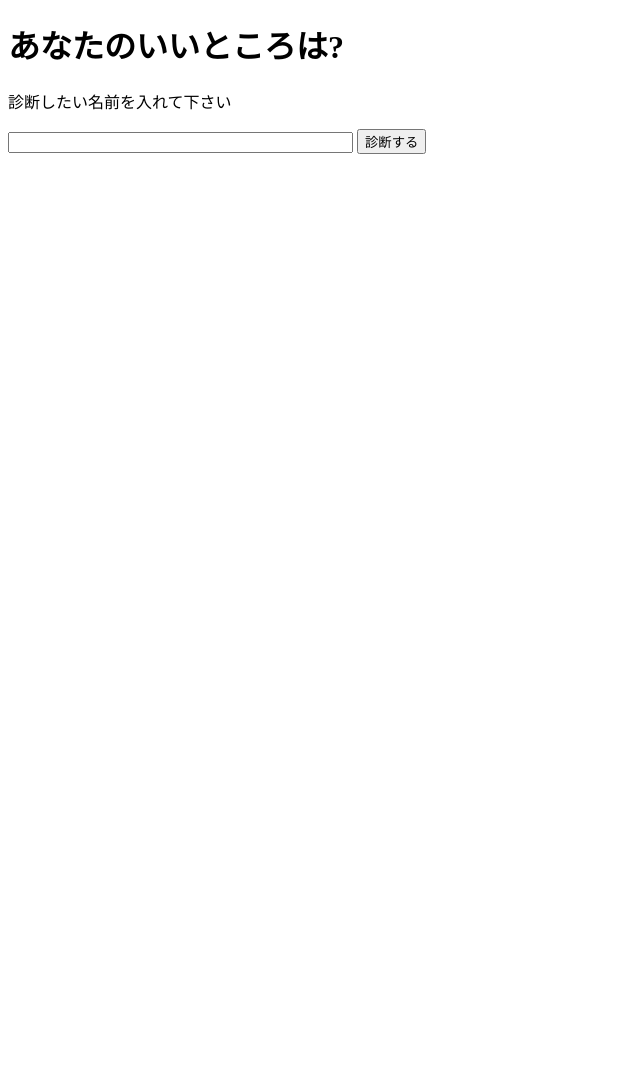
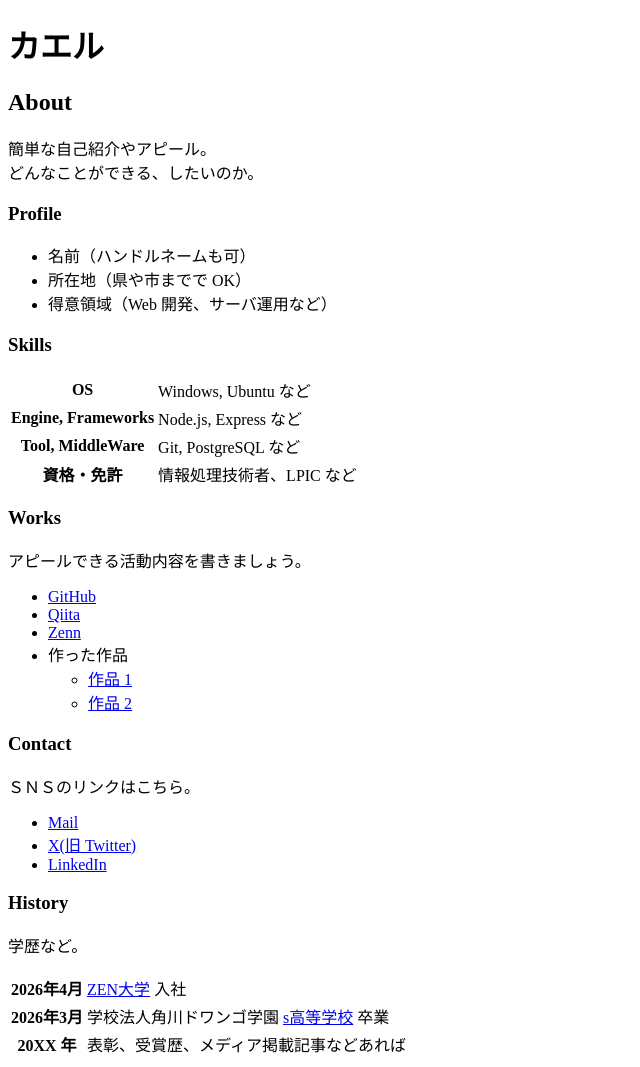
Before and after one commit to frogGp/frogGp.github.io, a plain HTML site: page index.html in a window 1280 px wide. Shown: the whole page, without its empty margins (0-640 px from the left). Before the commit the page ends 800 px from the top, so only its background shows below. Drawn offline with Linux system fonts and the light colour scheme.

Commit message:
Update index.html

```diff
--- a/index.html
+++ b/index.html
@@ -1,15 +1,85 @@
 <!DOCTYPE html>
 <html lang="ja">
   <head>
-    <meta charset="UTF-8">
-    <link rel="stylesheet" href="assessment.css">
-    <title>あなたのいいところ診断</title>
+    <meta charset="utf-8">
+    <meta name="viewport" content="width=device-width, initial-scale=1">
+    <link href="style.css" rel="stylesheet">
+    <title>カエルのポートフォリオ</title>
   </head>
   <body>
-    <h1>あなたのいいところは?</h1>
-    <p>診断したい名前を入れて下さい</p>
-    <input type="text" id="user-name" size="40" maxlength="20">
-    <button id="assessment">診断する</button>
-    <script src="assessment.js"></script>
+    <h1>カエル</h1>
+
+    <h2>About</h2>
+    <p>
+      簡単な自己紹介やアピール。<br>
+      どんなことができる、したいのか。
+    </p>
+
+    <h3>Profile</h3>
+    <ul>
+      <li>名前（ハンドルネームも可）</li>
+      <li>所在地（県や市までで OK）</li>
+      <li>得意領域（Web 開発、サーバ運用など）</li>
+    </ul>
+
+    <h3>Skills</h3>
+    <table>
+      <tr>
+        <th>OS</th>
+        <td>Windows, Ubuntu など</td>
+      </tr>
+      <tr>
+        <th>Engine, Frameworks</th>
+        <td>Node.js, Express など</td>
+      </tr>
+      <tr>
+        <th>Tool, MiddleWare</th>
+        <td>Git, PostgreSQL など</td>
+      </tr>
+      <tr>
+        <th>資格・免許</th>
+        <td>情報処理技術者、LPIC など</td>
+      </tr>
+    </table>
+
+    <h3>Works</h3>
+    <p>アピールできる活動内容を書きましょう。</p>
+    <ul>
+      <li><a href="https://github.com/">GitHub</a></li>
+      <li><a href="https://qiita.com/">Qiita</a></li>
+      <li><a href="https://zenn.dev/">Zenn</a></li>
+      <li>
+        作った作品
+        <ul>
+          <li><a href="https://example.com/">作品 1</a></li>
+          <li><a href="https://example.com/">作品 2</a></li>
+        </ul>
+      </li>
+    </ul>
+
+    <h3>Contact</h3>
+    <p>ＳＮＳのリンクはこちら。</p>
+    <ul>
+      <li><a href="mailto:name@example.com">Mail</a></li>
+      <li><a href="https://twitter.com/n_yobikou">X(旧 Twitter)</a></li>
+      <li><a href="https://www.linkedin.com/">LinkedIn</a></li>
+    </ul>
+
+    <h3>History</h3>
+    <p>学歴など。</p>
+    <table>
+      <tr>
+        <th>2026年4月</th>
+        <td><a href="https://zen.ac.jp//">ZEN大学</a> 入社</td>
+      </tr>
+      <tr>
+        <th>2026年3月</th>
+        <td>学校法人角川ドワンゴ学園 <a href="https://nnn.ed.jp/">s高等学校</a> 卒業</td>
+      </tr>
+      <tr>
+        <th>20XX 年</th>
+        <td>表彰、受賞歴、メディア掲載記事などあれば</td>
+      </tr>
+
   </body>
 </html>
```
